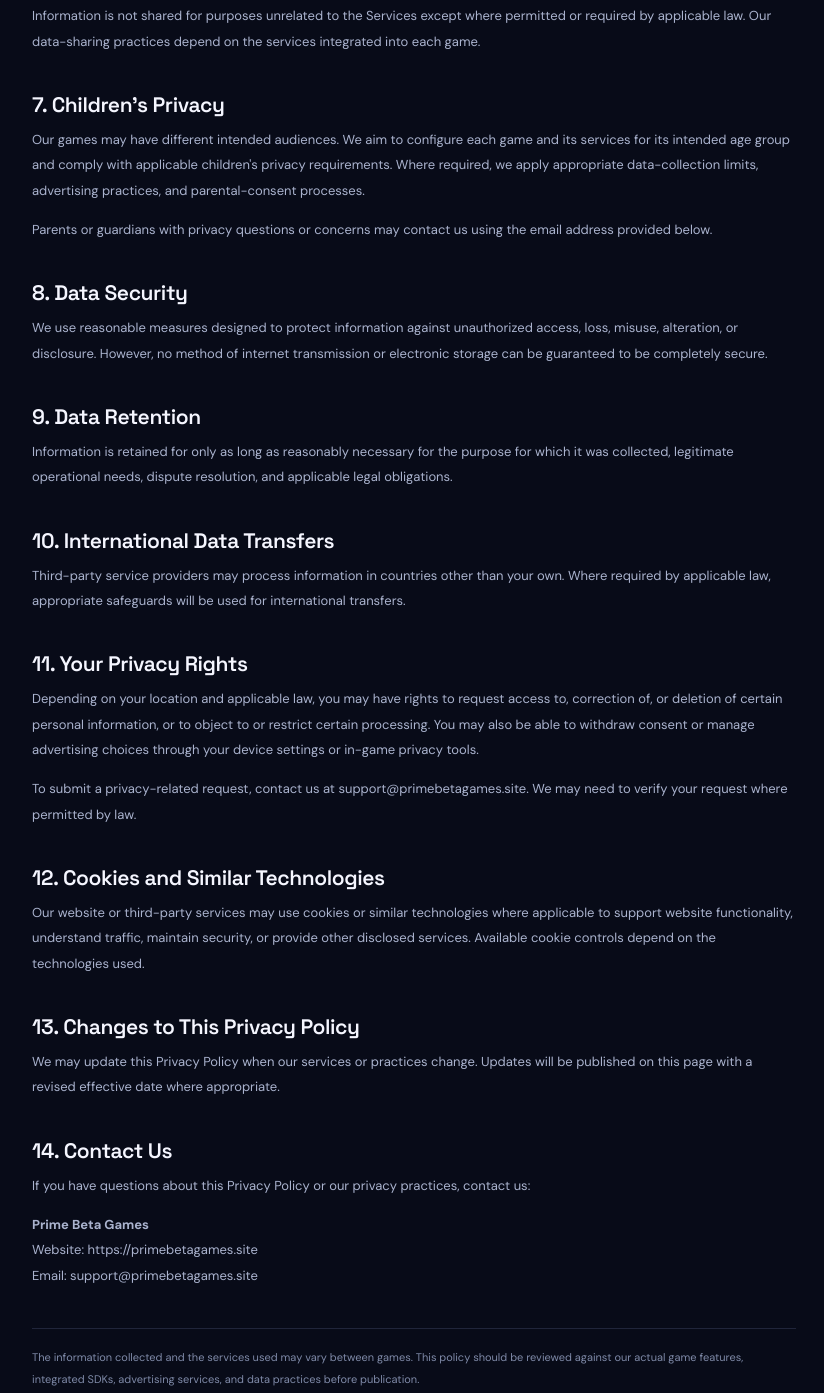
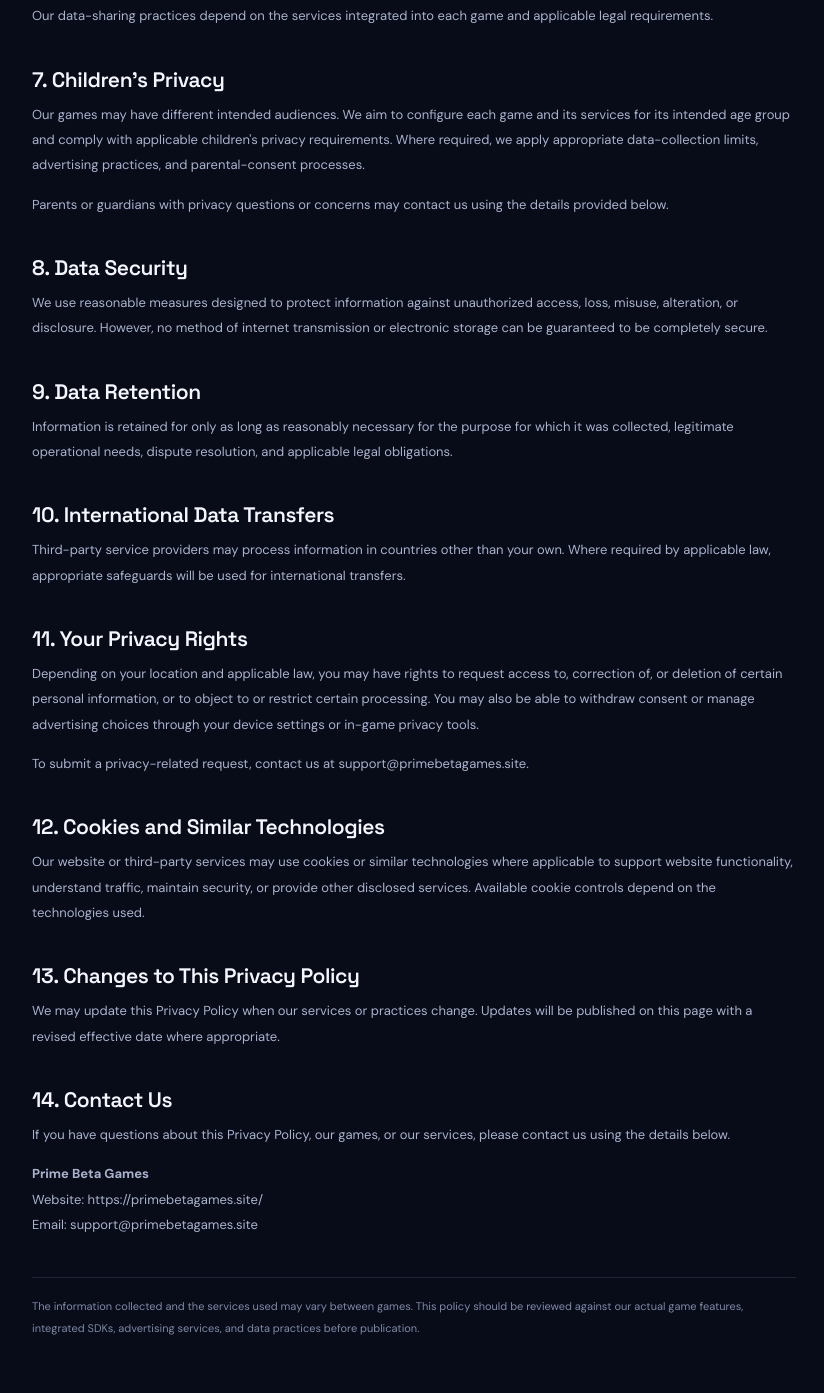
Before and after one commit to fungamezteam-ux/primebetagame, a plain HTML site: page privacy.html in a window 1280 px wide. Shown: the part 2008-3401 px from the top of the page, without its empty margins (226-1050 px from the left). Drawn offline with Linux system fonts and the light colour scheme.

Commit message:
Update privacy.html

```diff
--- a/privacy.html
+++ b/privacy.html
@@ -11,6 +11,7 @@
   <link rel="stylesheet" href="styles.css">
 </head>
 <body>
+
 <header class="site-header">
   <a class="brand" href="index.html">
     <span class="brand-mark">PB<span>+</span></span>
@@ -27,6 +28,7 @@
 </header>
 
 <main class="inner-page legal-page">
+
   <section class="inner-hero legal-hero">
     <div class="eyebrow">THE IMPORTANT DETAILS</div>
     <h1>Privacy <span class="gradient-text">Policy.</span></h1>
@@ -34,20 +36,24 @@
   </section>
 
   <article class="legal-content">
+
     <p>Prime Beta Games ("we", "our", or "us") develops and publishes mobile games for Android and iOS devices. This Privacy Policy explains how we collect, use, disclose, and protect information when you use our games, website, and related services ("Services").</p>
 
     <p>We handle information according to our actual practices and applicable privacy laws. Where consent or other choices are required by law, we provide those choices as applicable.</p>
 
     <h2>1. Information We Collect</h2>
+
     <h3>Information You Provide</h3>
     <p>When you contact us, you may provide information such as your email address, support request, feedback, bug report, or other information you choose to submit.</p>
 
     <h3>Information Collected Automatically</h3>
     <p>Depending on the particular game, its features, permissions, and services actually integrated, information may include device information, operating system version, language, approximate location, IP address, advertising identifiers, crash reports, gameplay statistics, session duration, purchase-related information, and advertising interactions.</p>
+
     <p>Not every game collects every category of information. The information collected depends on the features and technologies used by that game.</p>
 
     <h2>2. How We Use Your Information</h2>
     <p>Where applicable, information may be used to:</p>
+
     <ul>
       <li>Operate and maintain our games and website.</li>
       <li>Save or manage game progress where supported.</li>
@@ -62,6 +68,7 @@
 
     <h2>3. Advertising</h2>
     <p>Some of our games may display advertisements. If an advertising service is integrated into a game, that service may process information such as device identifiers, IP address, advertising identifiers, or ad interactions to deliver ads, control ad frequency, prevent fraud, and measure performance.</p>
+
     <p>Depending on the game, your location, and applicable requirements, advertisements may be personalized or non-personalized. Consent and privacy choices are provided where required.</p>
 
     <h2>4. In-App Purchases</h2>
@@ -69,15 +76,18 @@
 
     <h2>5. Third-Party Services</h2>
     <p>Depending on the game, we may use third-party services for app distribution, advertising, analytics, crash reporting, cloud services, messaging, attribution, or payment processing. The providers and services can differ between games and releases.</p>
-    <p>Third-party services may process information under their own privacy policies and terms. We will identify or disclose specific providers where appropriate based on the services actually used in the relevant game.</p>
+
+    <p>Third-party services may process information under their own privacy policies and terms. Specific providers should be disclosed according to the services actually used in the relevant game.</p>
 
     <h2>6. Data Sharing</h2>
     <p>We may share relevant information with service providers when necessary to operate our services, provide support, display or measure advertisements, analyze performance, process purchases, prevent fraud, maintain security, or comply with applicable law.</p>
-    <p>Information is not shared for purposes unrelated to the Services except where permitted or required by applicable law. Our data-sharing practices depend on the services integrated into each game.</p>
+
+    <p>Our data-sharing practices depend on the services integrated into each game and applicable legal requirements.</p>
 
     <h2>7. Children's Privacy</h2>
     <p>Our games may have different intended audiences. We aim to configure each game and its services for its intended age group and comply with applicable children's privacy requirements. Where required, we apply appropriate data-collection limits, advertising practices, and parental-consent processes.</p>
-    <p>Parents or guardians with privacy questions or concerns may contact us using the email address provided below.</p>
+
+    <p>Parents or guardians with privacy questions or concerns may contact us using the details provided below.</p>
 
     <h2>8. Data Security</h2>
     <p>We use reasonable measures designed to protect information against unauthorized access, loss, misuse, alteration, or disclosure. However, no method of internet transmission or electronic storage can be guaranteed to be completely secure.</p>
@@ -90,7 +100,8 @@
 
     <h2>11. Your Privacy Rights</h2>
     <p>Depending on your location and applicable law, you may have rights to request access to, correction of, or deletion of certain personal information, or to object to or restrict certain processing. You may also be able to withdraw consent or manage advertising choices through your device settings or in-game privacy tools.</p>
-    <p>To submit a privacy-related request, contact us at <a href="mailto:support@primebetagames.site">support@primebetagames.site</a>. We may need to verify your request where permitted by law.</p>
+
+    <p>To submit a privacy-related request, contact us at <a href="mailto:support@primebetagames.site">support@primebetagames.site</a>.</p>
 
     <h2>12. Cookies and Similar Technologies</h2>
     <p>Our website or third-party services may use cookies or similar technologies where applicable to support website functionality, understand traffic, maintain security, or provide other disclosed services. Available cookie controls depend on the technologies used.</p>
@@ -99,14 +110,22 @@
     <p>We may update this Privacy Policy when our services or practices change. Updates will be published on this page with a revised effective date where appropriate.</p>
 
     <h2>14. Contact Us</h2>
-    <p>If you have questions about this Privacy Policy or our privacy practices, contact us:</p>
+
+    <p>If you have questions about this Privacy Policy, our games, or our services, please contact us using the details below.</p>
+
     <p>
       <strong>Prime Beta Games</strong><br>
-      Website: <a href="https://primebetagames.site">https://primebetagames.site</a><br>
-      Email: <a href="mailto:support@primebetagames.site">support@primebetagames.site</a>
+      Website:
+      <a href="https://primebetagames.site/"
+         target="_blank"
+         rel="noopener noreferrer">https://primebetagames.site/</a>
+      <br>
+      Email:
+      <a href="mailto:support@primebetagames.site">support@primebetagames.site</a>
     </p>
 
     <p class="legal-footnote">The information collected and the services used may vary between games. This policy should be reviewed against our actual game features, integrated SDKs, advertising services, and data practices before publication.</p>
+
   </article>
 </main>
 
@@ -116,18 +135,22 @@
       <span class="brand-mark">PB<span>+</span></span>
       <span>PRIME BETA<small>GAMES</small></span>
     </a>
+
     <p>Play beyond the ordinary.</p>
+
     <div class="footer-links">
       <a href="about.html">About</a>
       <a href="contact.html">Contact &amp; Support</a>
       <a href="terms.html">Terms of Service</a>
     </div>
   </div>
+
   <div class="footer-bottom">
     <span>© <span id="year"></span> Prime Beta Games. All rights reserved.</span>
     <span>Made for the love of play <b>✦</b></span>
   </div>
 </footer>
+
 <script src="script.js"></script>
 </body>
 </html>
```
